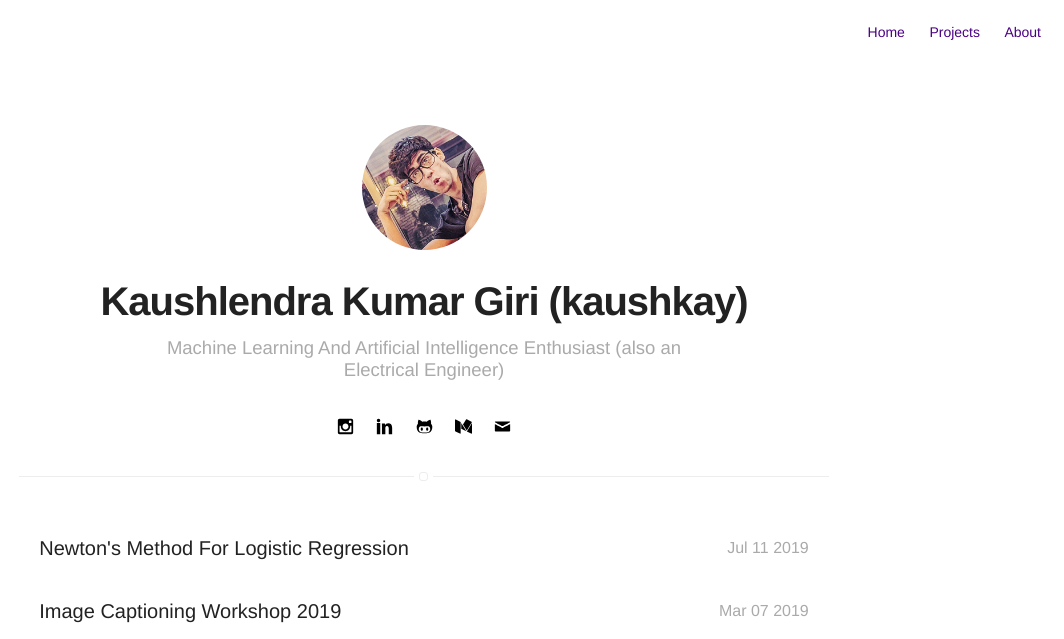
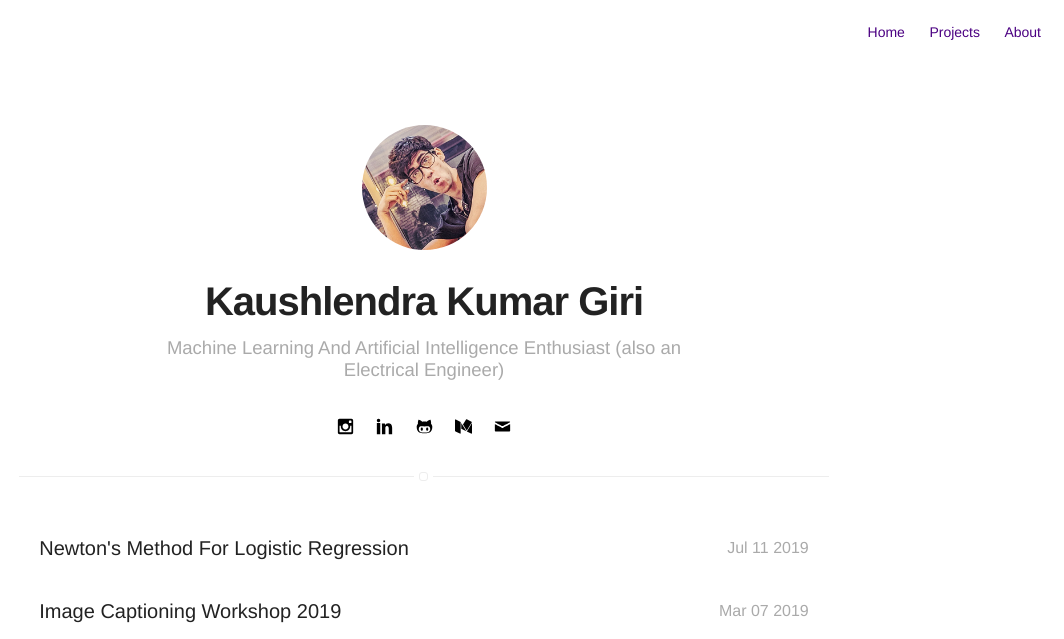
Before and after one commit to kaushkay/kaushkay.github.io, a Jekyll site: the page built from blog/index.html, in a window 1280 px wide, cut to the strip 0-639 px from the top of the page. Shown: the whole strip, without its empty margins (216-1280 px from the left). Built offline with Jekyll 4.4.1, drawn with Linux system fonts in a browser that asks for light colours.

Commit message:
updated name

```diff
--- a/_config.yml
+++ b/_config.yml
@@ -1,5 +1,5 @@
 # main text of home
-name: Kaushlendra Kumar Giri (kaushkay)
+name: Kaushlendra Kumar Giri
 bio: Machine Learning And Artificial Intelligence Enthusiast (also an Electrical Engineer)
 
 # twitter summary info
```
